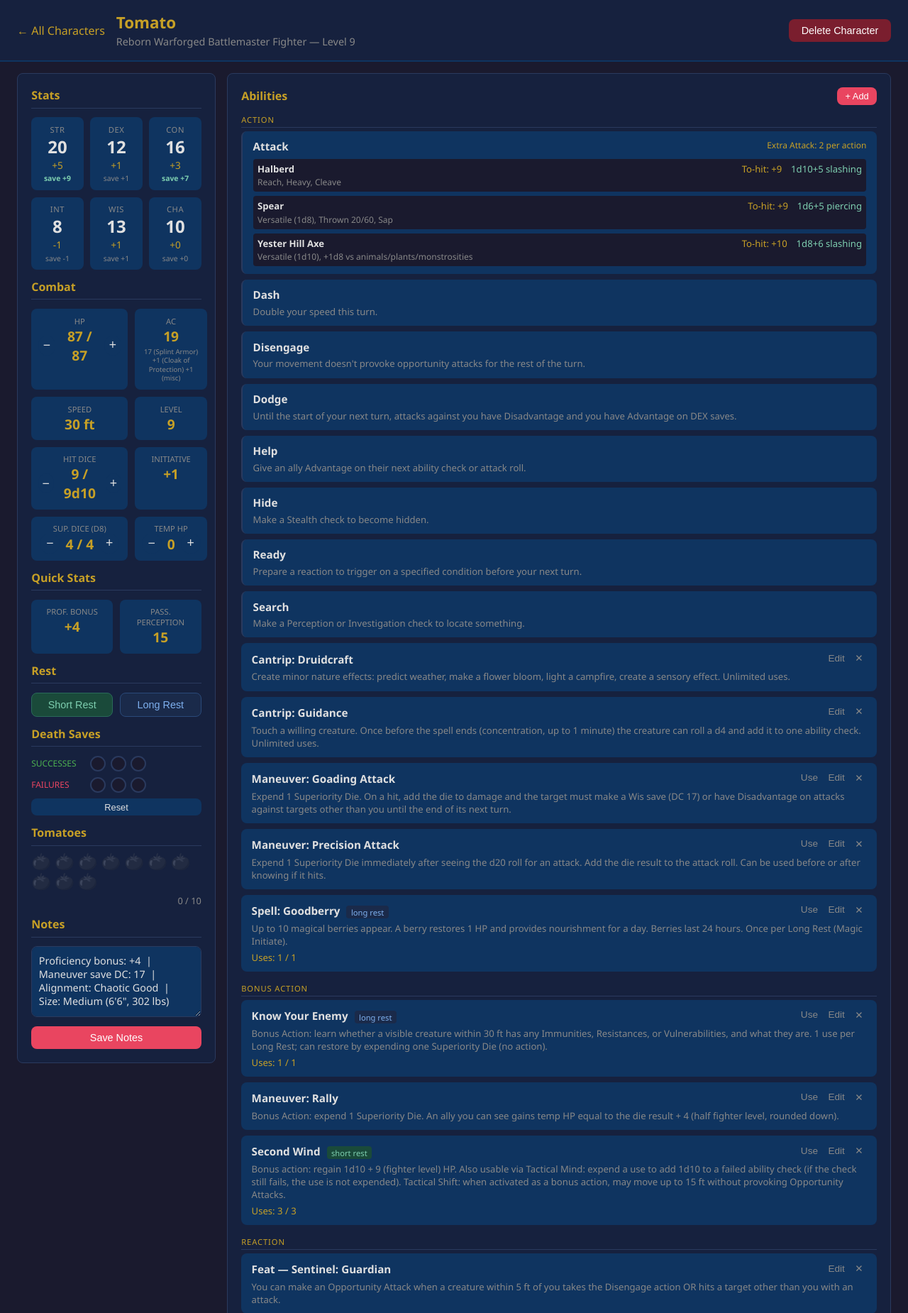
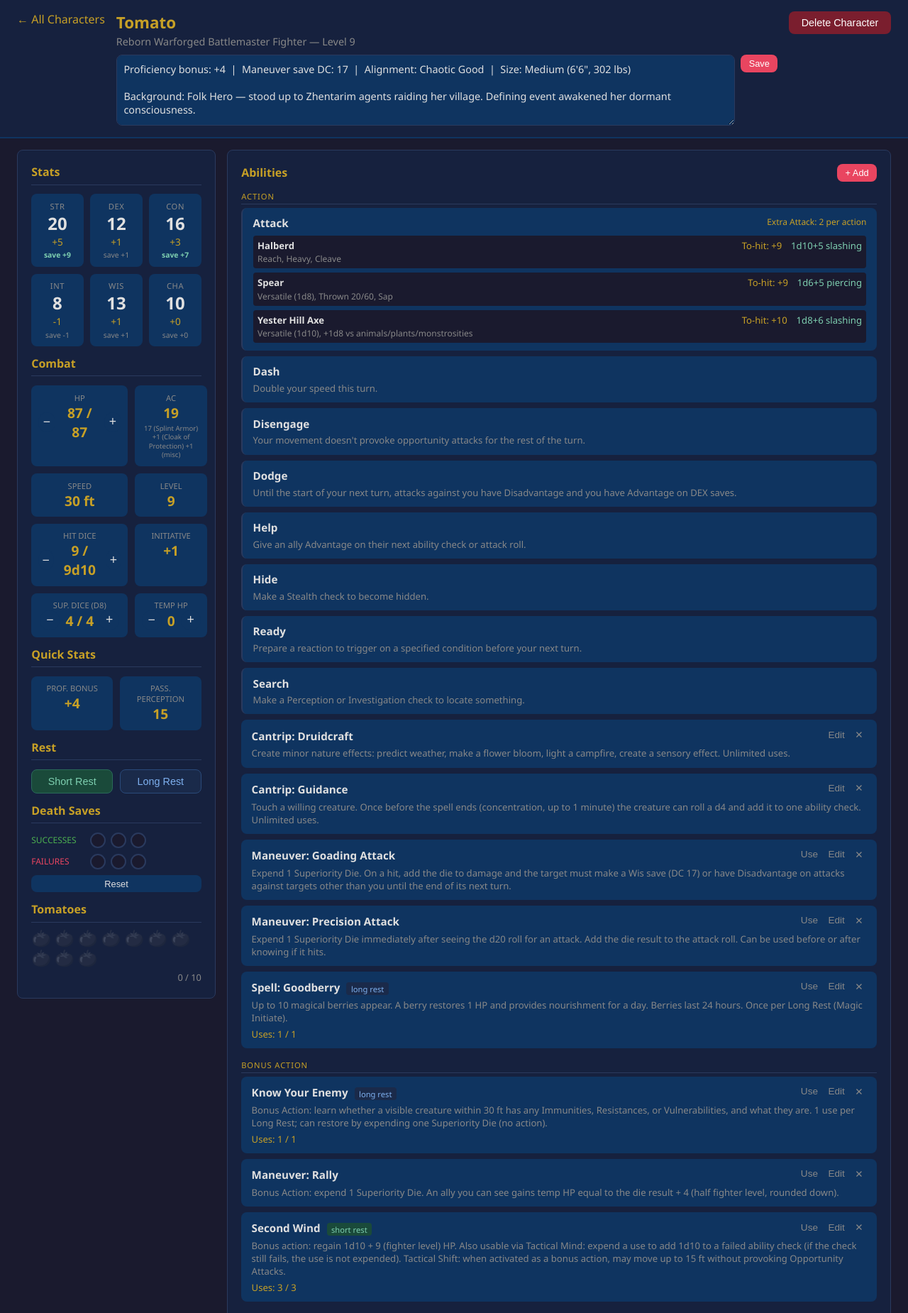
Before and after one commit to nmacinnis/tomato, a Flask app: page /character/1 in a window 1280 px wide. Shown: the top 1850 px of the page at 71% size. Run offline with Flask 3, Linux system fonts and the light colour scheme; data comes from the database, SQL or seed files in the repository.

Commit message:
shuffle shuffle

```diff
--- a/static/style.css
+++ b/static/style.css
@@ -24,7 +24,7 @@ body {
 /* ── Header ───────────────────────────────────────────────────────────────── */
 header {
   display: flex;
-  align-items: center;
+  align-items: flex-start;
   gap: 1rem;
   padding: 1rem 1.5rem;
   background: var(--surface);
@@ -36,6 +36,25 @@ header h1 { flex: 1; font-size: 1.4rem; color: var(--accent2); }
 .back-link { color: var(--accent2); text-decoration: none; white-space: nowrap; }
 .back-link:hover { text-decoration: underline; }
 #char-title { flex: 1; }
+
+.header-notes {
+  display: flex;
+  align-items: flex-start;
+  gap: 0.5rem;
+  margin-top: 0.5rem;
+}
+.header-notes textarea {
+  flex: 1;
+  height: 3.5rem;
+  resize: vertical;
+  background: var(--panel);
+  border: 1px solid var(--border);
+  color: var(--text);
+  border-radius: 4px;
+  padding: 0.3rem 0.5rem;
+  font-size: 0.85rem;
+  font-family: inherit;
+}
 
 /* ── Buttons ──────────────────────────────────────────────────────────────── */
 .btn {
--- a/templates/character.html
+++ b/templates/character.html
@@ -12,6 +12,10 @@
     <div id="char-title">
       <h1 id="char-name">Loading...</h1>
       <span id="char-subtitle"></span>
+      <div class="header-notes">
+        <textarea id="notes-area" placeholder="Session notes, backstory..."></textarea>
+        <button class="btn btn-primary btn-sm" id="save-notes-btn">Save</button>
+      </div>
     </div>
     <button id="delete-char-btn" class="btn btn-danger">Delete Character</button>
   </header>
@@ -110,9 +114,6 @@
         <div class="tomato-count"><span id="tomato-count">0</span> / 10</div>
       </div>
 
-      <h2>Notes</h2>
-      <textarea id="notes-area" placeholder="Session notes, backstory..."></textarea>
-      <button class="btn btn-primary" id="save-notes-btn">Save Notes</button>
     </section>
 
     <!-- Middle column: Abilities (spans remaining columns) -->
```
